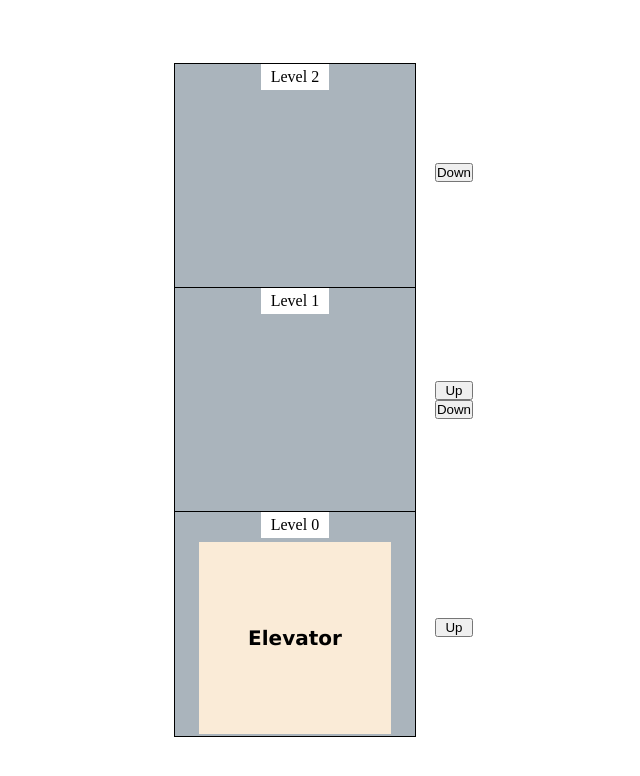
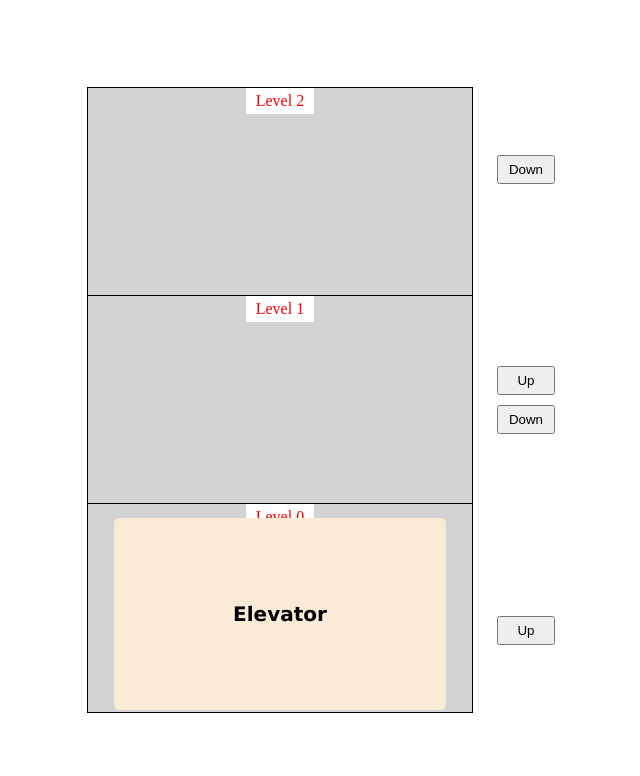
Before and after one commit to Kumarsatwik/koolio-assignment, a plain HTML site: page index.html in a window 1280 px wide. Shown: the whole page, without its empty margins (316-956 px from the left). Drawn offline with Linux system fonts and the light colour scheme.

Commit message:
code fixed

```diff
--- a/style.css
+++ b/style.css
@@ -19,10 +19,10 @@
 }
 
 .floor {
-  width: 15rem;
-  height: 14rem;
+  width: 30vw;
+  height: 26vh;
   outline: 1px solid black;
-  background-color: #aab4bc;
+  background-color: #d3d3d3;
 }
 
 .floor > p {
@@ -30,6 +30,7 @@
   margin: 0 auto;
   background-color: white;
   padding: 4px 10px;
+  color: red;
 }
 
 .control {
@@ -52,7 +53,7 @@
 }
 
 #elevator {
-  width: 12rem;
+  width: 26vw;
   height: 12rem;
   position: absolute;
   margin: auto;
@@ -61,11 +62,17 @@
   align-items: center;
   font-size: 20px;
   font-weight: 600;
-  font-family: 'Lucida Sans', 'Lucida Sans Regular', 'Lucida Grande', 'Lucida Sans Unicode', Geneva, Verdana, sans-serif;
+  font-family: "Lucida Sans", "Lucida Sans Regular", "Lucida Grande",
+    "Lucida Sans Unicode", Geneva, Verdana, sans-serif;
   bottom: 2px;
+  border-radius: 5px;
 
   background: antiquewhite;
 
   background-size: 200%;
   transition: background-position 0.5s ease-out, transform 5s linear;
 }
+button {
+  padding: 5px 10px;
+  margin: 5px;
+}
```
